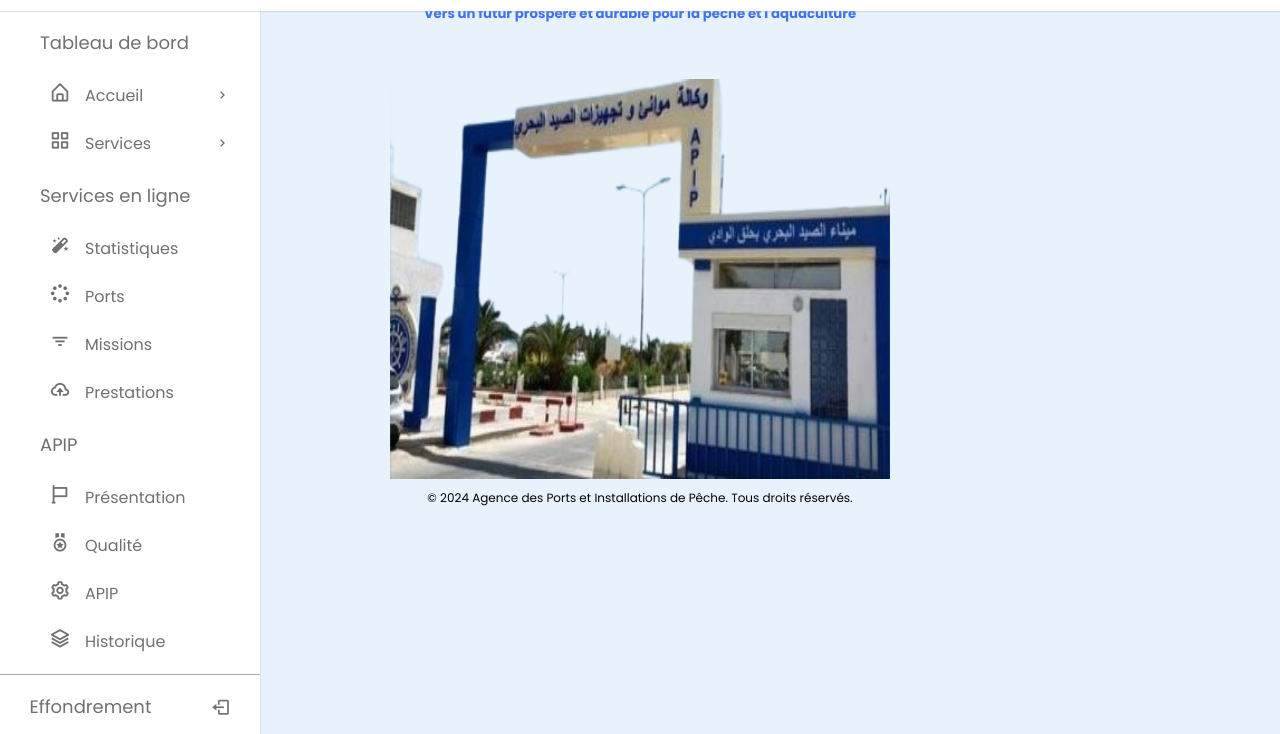
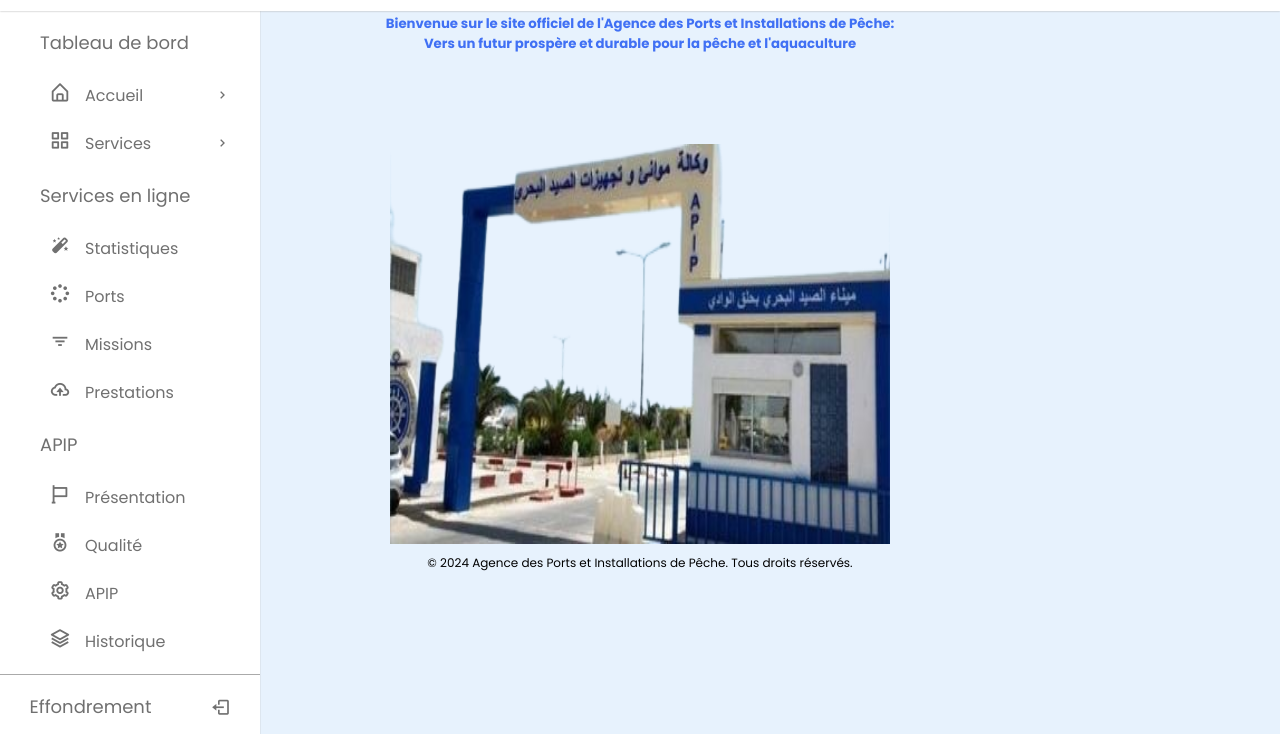
Before and after one commit to yosraabassi/yosraabassi.github.io, a plain HTML site: page index.html in a window 1280 px wide. Shown: the part 66-800 px from the top of the page. Drawn offline with nearby package versions, Linux system fonts and the light colour scheme.

Commit message:
Update index.html

```diff
--- a/index.html
+++ b/index.html
@@ -170,11 +170,11 @@
         </div>
       </div>
     </nav>
-    <h5 style="color: var(--blue-color); font-weight: bold; margin-top: 50px; text-align: center;">
+    <h5 style="color: var(--blue-color); font-weight: bold; margin-top: 80px; text-align: center;">
   Bienvenue sur le site officiel de l'Agence des Ports et Installations de Pêche: <br>
   Vers un futur prospère et durable pour la pêche et l'aquaculture
 </h5>
-    <img src="1.png" alt="Description de l'image" width="500" height="400" style="display: block; margin: auto; margin-top: 55px;" />
+    <img src="1.png" alt="Description de l'image" width="500" height="400" style="display: block; margin: auto; margin-top: 90px;" />
 
 
 
```
